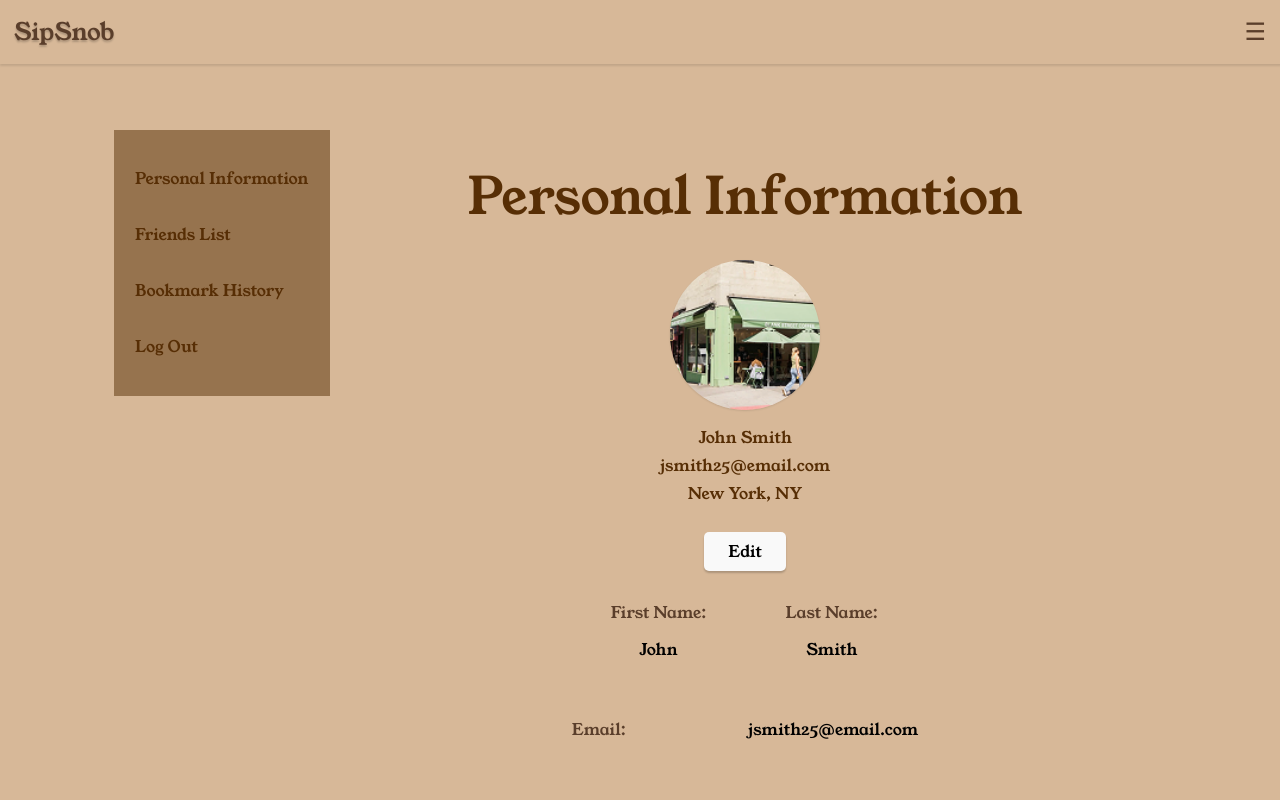
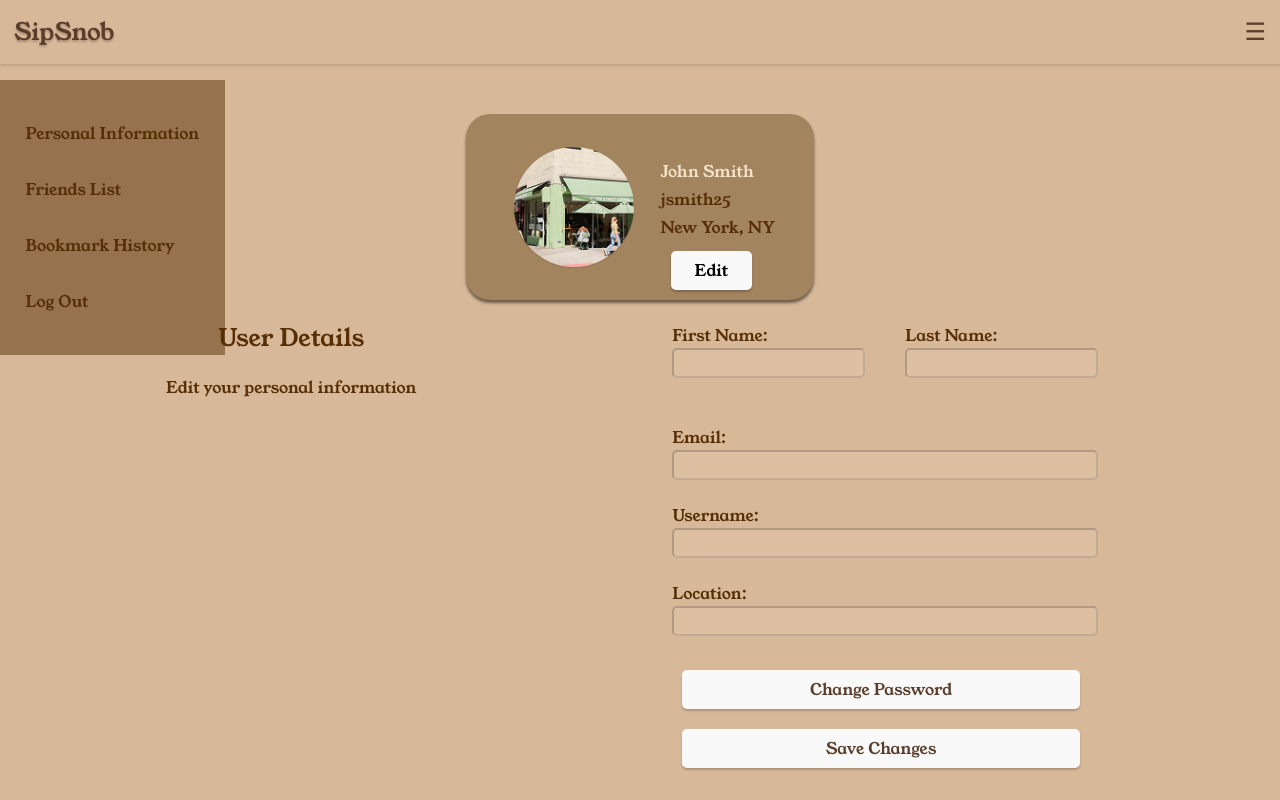
Before and after one commit to Veneloo/SipSnob, a React (Vite) app in the folder sipsnob/: page /profile in a window 1280 px wide. Built offline with nearby package versions, Linux system fonts and the light colour scheme.

Commit message:
testing user details form layout

```diff
--- a/sipsnob/dev-dist/sw.js
+++ b/sipsnob/dev-dist/sw.js
@@ -79,7 +79,7 @@ define(['./workbox-54d0af47'], (function (workbox) { 'use strict';
    */
   workbox.precacheAndRoute([{
     "url": "index.html",
-    "revision": "0.nkdc4slpnd"
+    "revision": "0.hp6c5tnsdko"
   }], {});
   workbox.cleanupOutdatedCaches();
   workbox.registerRoute(new workbox.NavigationRoute(workbox.createHandlerBoundToURL("index.html"), {
--- a/sipsnob/src/pages/pages.css
+++ b/sipsnob/src/pages/pages.css
@@ -34,3 +34,22 @@
 .bookmark-button:hover {
   color: rgba(245, 225, 200);
 }
+
+.profile-input{
+
+  background-color: rgba(245, 225, 200, 0.2);
+  border-radius: 5px;
+  border-color: rgba(0, 0, 0, 0.2);
+  width: 100%;
+  height: 24px;
+  margin-bottom: 24px;
+}
+
+.row-container{
+  display: flex;
+  flex-direction: row;
+}
+.column-container{
+  display: flex;
+  flex-direction: column;
+}
--- a/sipsnob/src/pages/profile.jsx
+++ b/sipsnob/src/pages/profile.jsx
@@ -4,11 +4,6 @@ import sampleImg from "../assets/sampleimg.png"
 import { useState } from "react";
 
 const Profile = () => {
-    const [isVisible, setIsVisible] = useState(false);
-
-    const toggleEditContent = () => {
-        setIsVisible(!isVisible)
-    }
 
     return(
         <div className="page-container"
@@ -20,7 +15,7 @@ const Profile = () => {
         <div style={{
             display: "flex",
             flexDirection: "row",
-            margin: "64px",
+            marginTop: "64px",
         }}>
         {/*Page Table Content*/}
         <div style={{
@@ -31,8 +26,10 @@ const Profile = () => {
             flexDirection: "column",
             textAlign: "left",
             padding: "2%",
-            position: "sticky",
-            top: "10%"
+            position: "absolute",
+            top: "10%",
+            left: "0"
+
         }}>
 
          <p onClick={() => window.location.replace("/profile/#PersonalInfo")} >Personal Information</p>
@@ -46,203 +43,139 @@ const Profile = () => {
         <div style={{
             display: "flex",
             flexDirection: "column",
-            justifyContent: "center",
-            alignItems: "center",
-            width: "75%",
-            margin: "2%",
+            justifyContent: "space-around",
+            width: "100%",
+            alignItems: "center"
         }}>
-        {/*Personal Information*/}
-        <h1 style={{color: "#572e05"}}>Personal Information</h1>
+
+
 
         <div id="PersonalInfo" style={{
             display: "flex",
-            flexDirection: "column",
-            alignItems: "center"
+            flexDirection: "Row",
+            alignSelf: "center",
+            alignItems: "center",
+            justifyContent: "space-between",
+            width: "fit-content",
+            backgroundColor: "#A2845E",
+            borderRadius: "24px",
+            boxShadow: "0px 3px 3px rgb(0,0,0,0.5)",
+            flexWrap: "wrap",
+            minWidth: "300px",
+            paddingRight: "10px",
+            padding: "0 24px"
         }}>
             {/*Edit
                 reveals inputs*/}
 
             {/* Profile Picture*/}
             <div style={{
-
-                height: "150px",
-                width: "150px",
+                height: "120px",
+                width: "120px",
                 backgroundImage: `url(${sampleImg})`,
                 backgroundSize: "cover",
                 backgroundPosition: "center",
                 borderRadius: "100%",
                 boxShadow: "0 1px 2px rgb(0,0,0,0.1)",
-                flexWrap: "wrap"
+                margin: "24px"
 
-            }}>
+            }}/>
 
-            </div>
+
 
             {/*Info Box*/}
 
             <div style={{
             display: "flex",
             flexDirection: "column",
-            justifyContent:"space-around",
+            alignItems: "flex-start",
+            marginTop: "10%",
+            paddingRight: "5%"
             }}>
-                <p> John Smith </p>
-                <p style={{marginTop: "-12px"}}> jsmith25@email.com</p>
+                <p style={{color: "rgba(245, 225, 200)"}}> John Smith </p>
+                <p style={{marginTop: "-12px"}}> jsmith25</p>
                 <p style={{marginTop: "-12px"}}> New York, NY</p>
+
+            <button className="button" style={{maxHeight: "fit-content",marginTop: "-5px"}} >Edit</button>
+
+            </div>
             </div>
 
-            <button className="button" style={{maxHeight: "fit-content"}} onClick={toggleEditContent}>Edit</button>
-            </div>
+            <div className="row-container" style={{
+                justifyContent: "space-around",
+                flexWrap:"wrap",
+                width: "100%"
 
+            }}>
 
-            {isVisible && (
-
-
-                <form>
-                    <div style={{
-                display: "flex",
-                flexDirection: "row",
-                margin: "24px",
+                <div style={{
+                    width: "fit-content"
                 }}>
-                    <div style={{
-                    display: "flex",
-                    flexDirection: "column",
-                    margin: "24px",
-                    }}>
-                    <label>First Name: </label>
-                    <input style={{
-                        display: "inline-block",
-                        height: "50%",
-                        width: "100%",
-                        backgroundColor: "#572e05"
-                    }}/>
-                    </div>
-                    <div style={{
-                    display: "flex",
-                    flexDirection: "column",
-                    margin: "24px",
-                    }}>
-                    <label>Last Name: </label>
-                    <input style={{
-                        display: "inline-block",
-                        height: "50%",
-                        width: "100%",
-                        backgroundColor: "#572e05"
-                    }}/>
-                    </div>
+                <h2>User Details</h2>
+                <p>Edit your personal information</p>
                 </div>
-                <div style={{
-                display: "flex",
-                flexDirection: "row",
-                margin: "24px",
-                }}>
-                    <div style={{
-                    display: "flex",
-                    flexDirection: "column",
-                    margin: "24px",
-                    }}>
-                    <label> Username: </label>
-                    <input style={{
-                        display: "inline-block",
-                        height: "50%",
-                        width: "100%",
-                        backgroundColor: "#572e05"
-                    }}/>
-                    </div>
-                    <div style={{
-                    display: "flex",
-                    flexDirection: "column",
-                    justifyContent:"space-evenly" ,
-                    margin: "24px",
-                    }}>
-                    <label>Email: </label>
-                    <input style={{
-                        display: "inline-block",
-                        height: "50%",
-                        width: "100%",
-                        backgroundColor: "#572e05"
-                    }}/>
-                    </div>
-                </div>
-                </form>
-
-
-            )}
-
-            <div style={{
-                width: "50%"
-                }}>
-           <div style={{
-            display: "flex",
-            flexDirection: "row",
-            justifyContent:"space-evenly" ,
-            margin: "24px",
-            }}>
-            {/*First Name*/}
-            <div style={{
-            display: "flex",
-            flexDirection: "column",
-            width: "100%"
-                }}>
-                {/*Last Name*/}
-                <p style={{color: "#5a3e2b", marginTop: "-2%"}}>First Name:</p>
-                <p style={{color: "black", marginTop: "-2%"}}>John</p>
-                </div>
-            <div style={{
-            display: "flex",
-            flexDirection: "column",
-            width: "100%"
-                }}>
-
-            <p style={{color: "#5a3e2b", marginTop: "-2%"}}>Last Name:</p>
-                <p style={{color: "black", marginTop: "-2%"}}>Smith</p>
-                </div>
-            </div>
-            {/*Email*/}
-            <div style={{
-            display: "flex",
-            flexDirection: "row",
-            justifyContent:"space-between" ,
-            margin: "24px"
-            }}>
-            <p style={{color: "#5a3e2b"}}>Email:</p>
-            <p style={{color: "black"}}> jsmith25@email.com</p>
-            </div>
 
 
 
+            <form style={{flexWrap:"wrap"
+        }}>
+
+
+           <div className="row-container" style={{
+            margin: "24px"
+            }}>
+            {/*First Name*/}
+            <div className="column-container" style={{
+            marginRight: "24px",
+            width: "100%",
+                }}>
+
+                <label style={{alignSelf: "flex-start"}}>First Name:</label>
+                <input className="profile-input">
+                </input>
+                </div>
+            <div className="column-container" style={{
+            marginLeft: "24px",
+            width: "100%"
+                }}>
+            {/*Last Name*/}
+            <label style={{alignSelf: "flex-start"}}>Last Name:</label>
+                <input className="profile-input">
+                </input>
+                </div>
+            </div>
+
+            {/*Email*/}
+            <div className="column-container" style={{
+            margin: "24px",
+            }}>
+            <label style={{alignSelf: "flex-start"}}>Email:</label>
+                <input className="profile-input">
+                </input>
 
 
 
             {/*UserName*/}
-            <div style={{
-            display: "flex",
-            flexDirection: "row",
-            justifyContent:"space-between" ,
-            width: "90%",
-            margin: "24px"
-            }}>
-            <p style={{color: "#5a3e2b"}}>Username:</p>
-            <p style={{color: "black"}}>John Smith</p>
-            </div>
+
+            <label style={{alignSelf: "flex-start"}}>Username:</label>
+                <input className="profile-input">
+                </input>
             {/*Location*/}
-            <div style={{
-            display: "flex",
-            flexDirection: "row",
-            justifyContent:"space-between",
-            margin: "24px",
-            }}>
-            <p style={{color: "#5a3e2b"}}>Location:</p>
-            <p style={{color: "black"}}>John Smith</p>
-            </div>
+
+            <label style={{alignSelf: "flex-start"}}>Location:</label>
+                <input className="profile-input">
+                </input>
+
 
             {/*Change Password*/}
-            <h2 style={{color: "#5a3e2b"}}>Change Password</h2>
+            <button className="button" style={{color: "#5a3e2b"}}>Change Password</button>
 
             {/*Save Changes*/}
+            <button className="button" style={{color: "#5a3e2b"}}>Save Changes</button>
+            </div>
+            </form>
+        {/*Friends List*/}
 </div>
-
-        {/*Friends List*/}
-
         <div id="Friends">
 
         </div>
@@ -267,7 +200,8 @@ const Profile = () => {
 
         </div>
         </div>
-</div>
+        </div>
+
 
     );
 };
```
